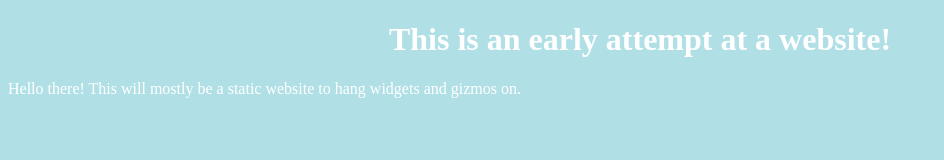
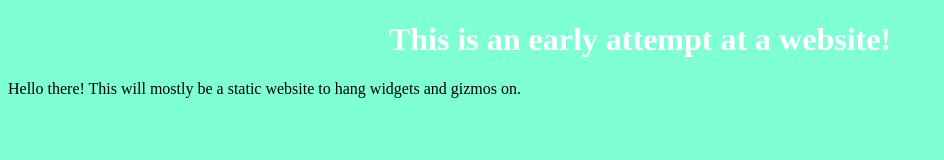
Before and after one commit to Jack-Daly-Eng025/30_DAYS_OF_CODE, a plain HTML site: page 2_30/src/index.html in a window 1280 px wide. Shown: the whole page, without its empty margins (0-944 px from the left). Drawn offline with Linux system fonts and the light colour scheme.

Commit message:
Commit Change

```diff
--- a/2_30/src/style.css
+++ b/2_30/src/style.css
@@ -1,10 +1,8 @@
 
 
-body{
-    background-color: powderblue;
-    color: white;
+  :root {
+    background-color: aquamarine;
   }
-
   .container {
     color: white;
     background: yellowgreen;
@@ -13,6 +11,7 @@ body{
 
   h1 {
     text-align: center;
+    color: white;
   }
 
   p {
```
